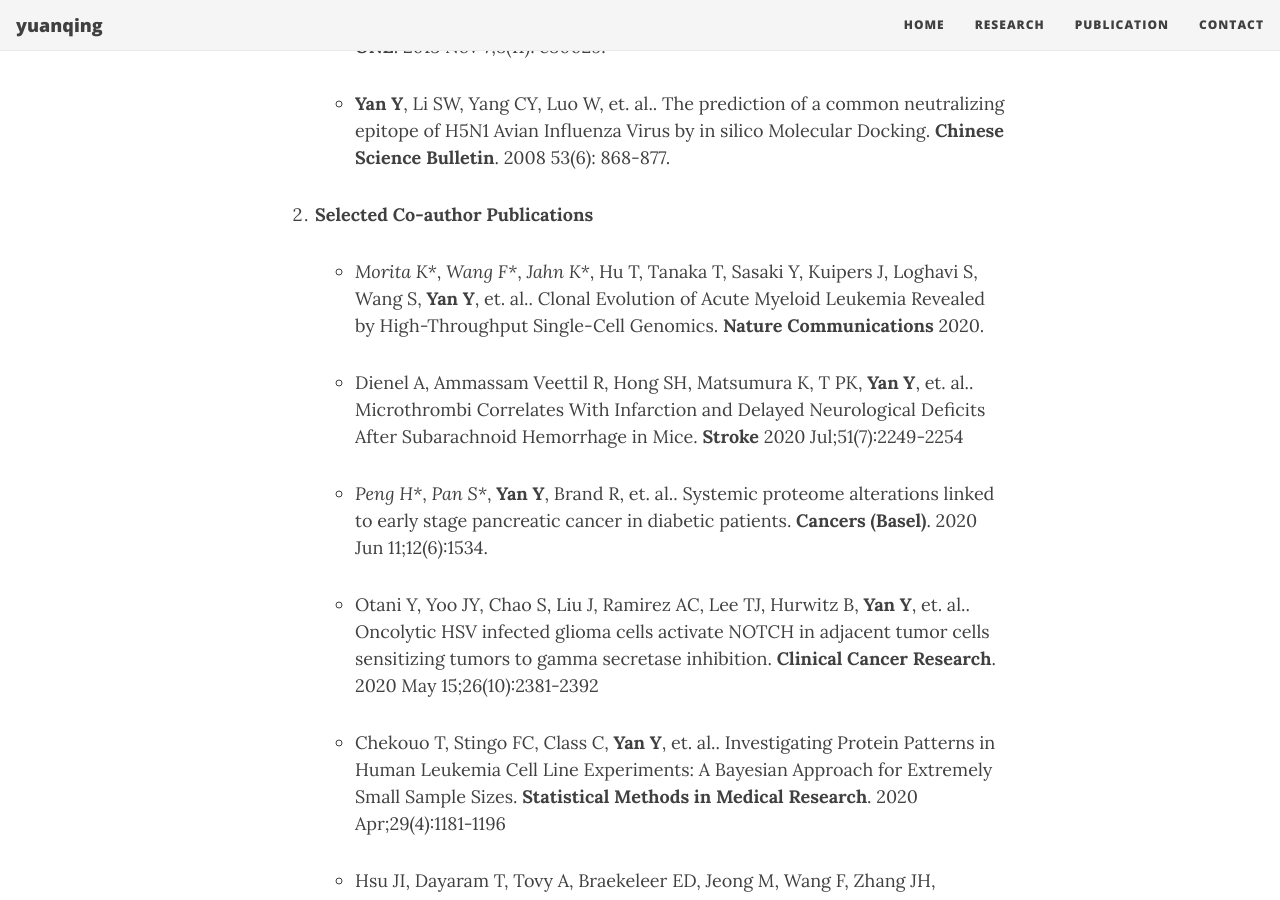
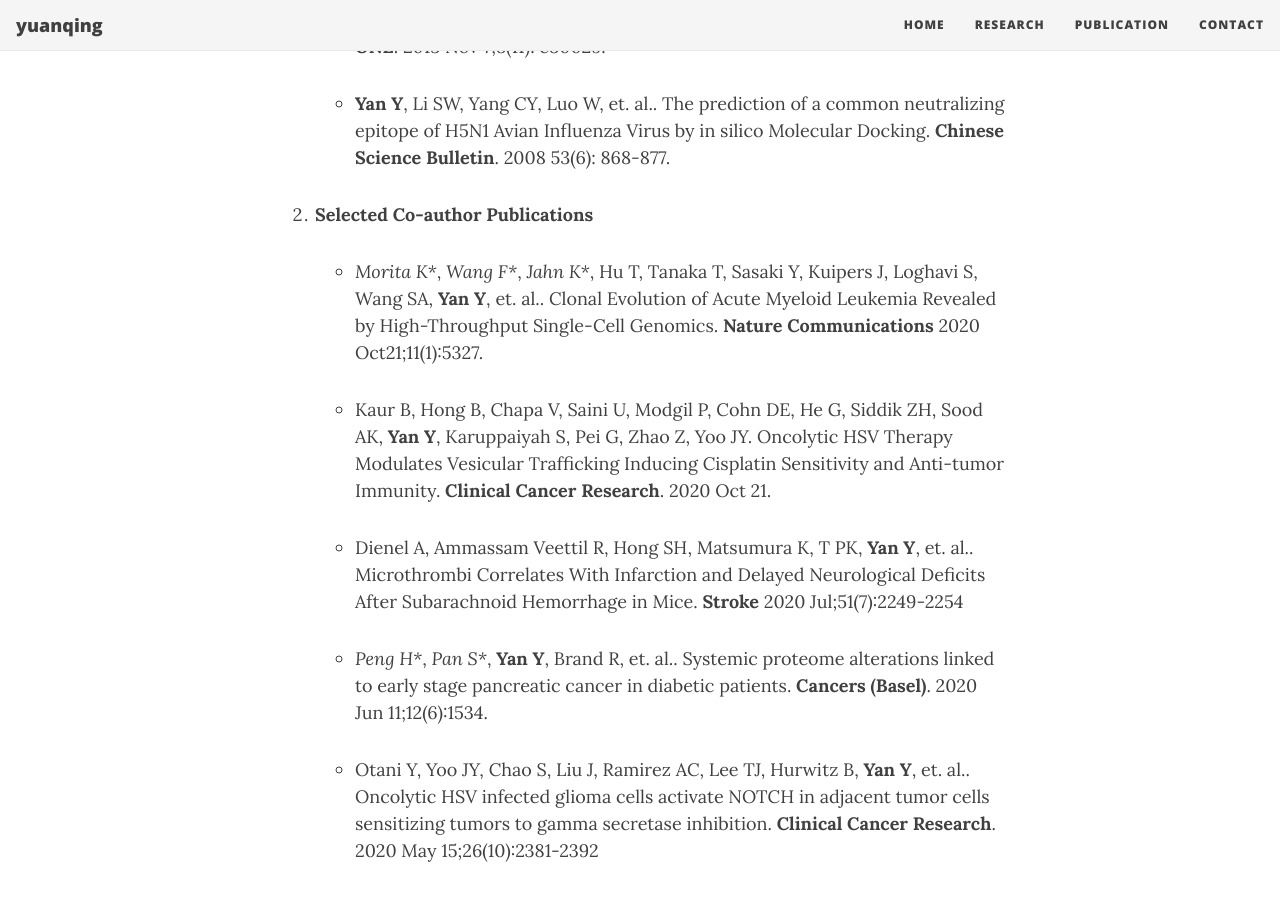
Before and after one commit to yuanqing-yan/Yuanqing, a Jekyll site: the page built from publications.md, in a window 1280 px wide and 900 px high, scrolled down 1318 px. Built offline with Jekyll 4.4.1, drawn with Linux system fonts in a browser that asks for light colours; nearby versions of some CDN libraries.

Commit message:
editPublication

```diff
--- a/publications.md
+++ b/publications.md
@@ -33,7 +33,9 @@
     * **Yan Y**, Li SW, Yang CY, Luo W, et. al.. The prediction of a common neutralizing epitope of H5N1 Avian Influenza Virus by in silico Molecular Docking. **Chinese Science Bulletin**. 2008 53(6): 868-877.
 
 1. **Selected Co-author Publications**
-    * _Morita K*_, _Wang F*_, _Jahn K*_, Hu T, Tanaka T, Sasaki Y, Kuipers J, Loghavi S, Wang S, **Yan Y**, et. al.. Clonal Evolution of Acute Myeloid Leukemia Revealed by High-Throughput Single-Cell Genomics. **Nature Communications** 2020.
+    * _Morita K*_, _Wang F*_, _Jahn K*_, Hu T, Tanaka T, Sasaki Y, Kuipers J, Loghavi S, Wang SA, **Yan Y**, et. al.. Clonal Evolution of Acute Myeloid Leukemia Revealed by High-Throughput Single-Cell Genomics. **Nature Communications** 2020 Oct21;11(1):5327.
+
+	* Kaur B, Hong B, Chapa V, Saini U, Modgil P, Cohn DE, He G, Siddik ZH, Sood AK, **Yan Y**, Karuppaiyah S, Pei G, Zhao Z, Yoo JY. Oncolytic HSV Therapy Modulates Vesicular Trafficking Inducing Cisplatin Sensitivity and Anti-tumor Immunity. **Clinical Cancer Research**. 2020 Oct 21.
 
     * Dienel A, Ammassam Veettil R, Hong SH, Matsumura K, T PK, **Yan Y**, et. al.. Microthrombi Correlates With Infarction and Delayed Neurological Deficits After Subarachnoid Hemorrhage in Mice. **Stroke** 2020 Jul;51(7):2249-2254
 
```
